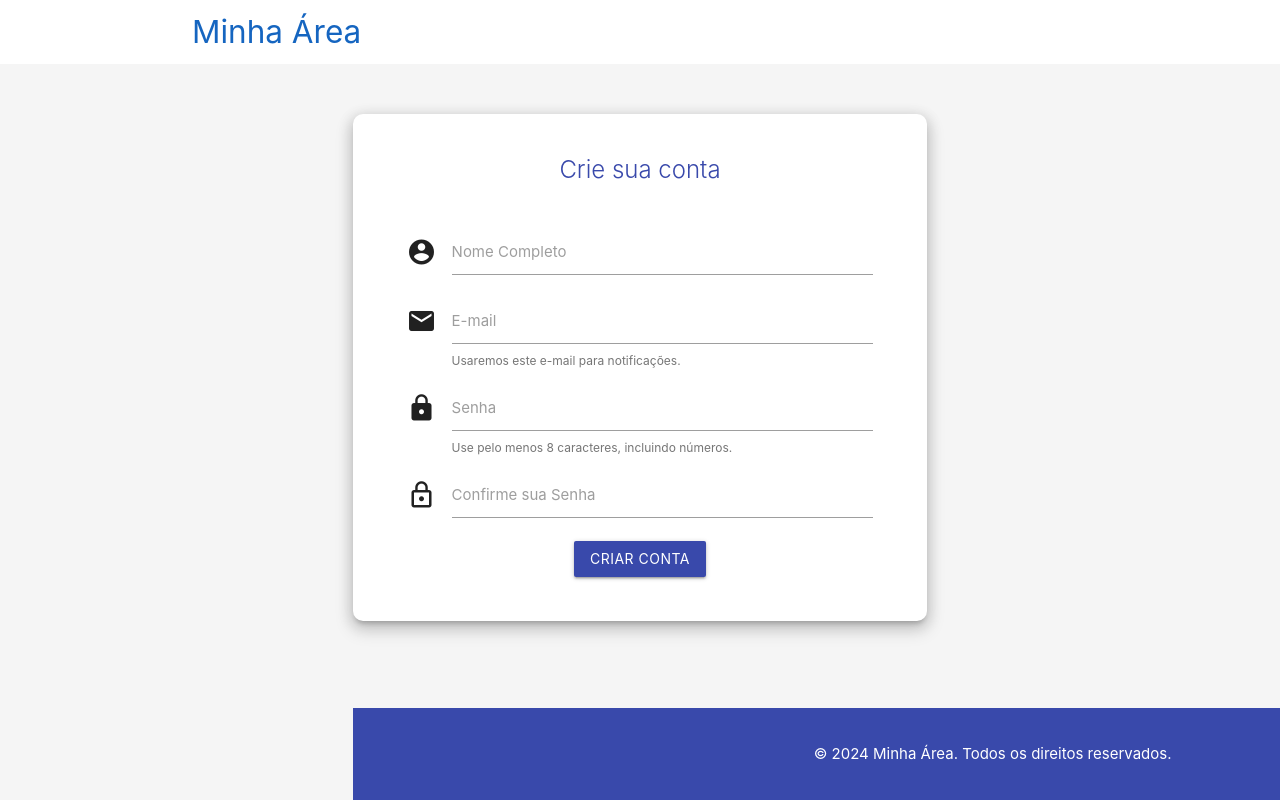
After one commit to vempublicar/membros-fepacoc, a PHP site: page /app/views/public/register.php in a window 1280 px wide. The commit adds this page. Run offline with PHP 8.4, Linux system fonts and the light colour scheme.

Commit message:
Primeira Atualização

```diff
--- /dev/null
+++ b/app/views/public/login.php
@@ -0,0 +1 @@
+Pagina de Login.
--- /dev/null
+++ b/app/views/public/register.php
@@ -0,0 +1,77 @@
+<!DOCTYPE html>
+<html lang="en">
+<head>
+    <meta charset="UTF-8">
+    <meta name="viewport" content="width=device-width, initial-scale=1.0">
+    <title>Cadastro de Usuário</title>
+    <!-- Materialize CSS -->
+    <link href="https://cdnjs.cloudflare.com/ajax/libs/materialize/1.0.0/css/materialize.min.css" rel="stylesheet">
+    <!-- Ícones -->
+    <link href="https://fonts.googleapis.com/icon?family=Material+Icons" rel="stylesheet">
+    <link href="vendor/css/projeto.css" rel="stylesheet">
+</head>
+<body>
+    <!-- Navbar -->
+    <nav class="z-depth-0 white">
+        <div class="nav-wrapper container">
+            <a href="#" class="brand-logo blue-text text-darken-3">Minha Área</a>
+        </div>
+    </nav>
+
+    <!-- Formulário de Cadastro -->
+    <div class="container">
+        <div class="row">
+            <div class="col s12 m8 offset-m2">
+                <div class="card z-depth-3">
+                    <div class="card-content">
+                        <h5 class="card-title center">Crie sua conta</h5>
+                        <div class="form-container">
+                            <form>
+                                <!-- Nome Completo -->
+                                <div class="input-field">
+                                    <i class="material-icons prefix">account_circle</i>
+                                    <input id="nome_completo" type="text" class="validate" required>
+                                    <label for="nome_completo">Nome Completo</label>
+                                </div>
+                                <!-- Email -->
+                                <div class="input-field">
+                                    <i class="material-icons prefix">email</i>
+                                    <input id="email" type="email" class="validate" required>
+                                    <label for="email">E-mail</label>
+                                    <span class="helper-text">Usaremos este e-mail para notificações.</span>
+                                </div>
+                                <!-- Senha -->
+                                <div class="input-field">
+                                    <i class="material-icons prefix">lock</i>
+                                    <input id="senha" type="password" class="validate" required>
+                                    <label for="senha">Senha</label>
+                                    <span class="helper-text">Use pelo menos 8 caracteres, incluindo números.</span>
+                                </div>
+                                <!-- Confirmar Senha -->
+                                <div class="input-field">
+                                    <i class="material-icons prefix">lock_outline</i>
+                                    <input id="confirma_senha" type="password" class="validate" required>
+                                    <label for="confirma_senha">Confirme sua Senha</label>
+                                </div>
+                                <!-- Botão de Cadastro -->
+                                <div class="center">
+                                    <button type="submit" class="btn btn-custom waves-effect waves-light">
+                                        Criar Conta
+                                    </button>
+                                </div>
+                            </form>
+                        </div>
+                    </div>
+                </div>
+                <!-- Rodapé -->
+                <footer>
+                    <p>© 2024 Minha Área. Todos os direitos reservados.</p>
+                </footer>
+            </div>
+        </div>
+    </div>
+
+    <!-- Materialize JS -->
+    <script src="https://cdnjs.cloudflare.com/ajax/libs/materialize/1.0.0/js/materialize.min.js"></script>
+</body>
+</html>
--- /dev/null
+++ b/vendor/css/projeto.css
@@ -0,0 +1,33 @@
+body {
+    background-color: #f5f5f5;
+}
+.card {
+    margin-top: 50px;
+    border-radius: 10px;
+}
+.card-title {
+    font-weight: bold;
+    color: #3949ab;
+}
+.form-container {
+    padding: 20px 30px;
+}
+.btn-custom {
+    background-color: #3949ab;
+}
+.btn-custom:hover {
+    background-color: #303f9f;
+}
+.helper-text {
+    font-size: 0.9rem;
+    color: #9e9e9e;
+}
+footer {
+    text-align: center;
+    padding: 20px 0;
+    background-color: #3949ab;
+    color: white;
+    position: fixed;
+    width: 100%;
+    bottom: 0;
+}
```
Also changed, not shown: index.php (+45 -1 lines), .htaccess (added).
